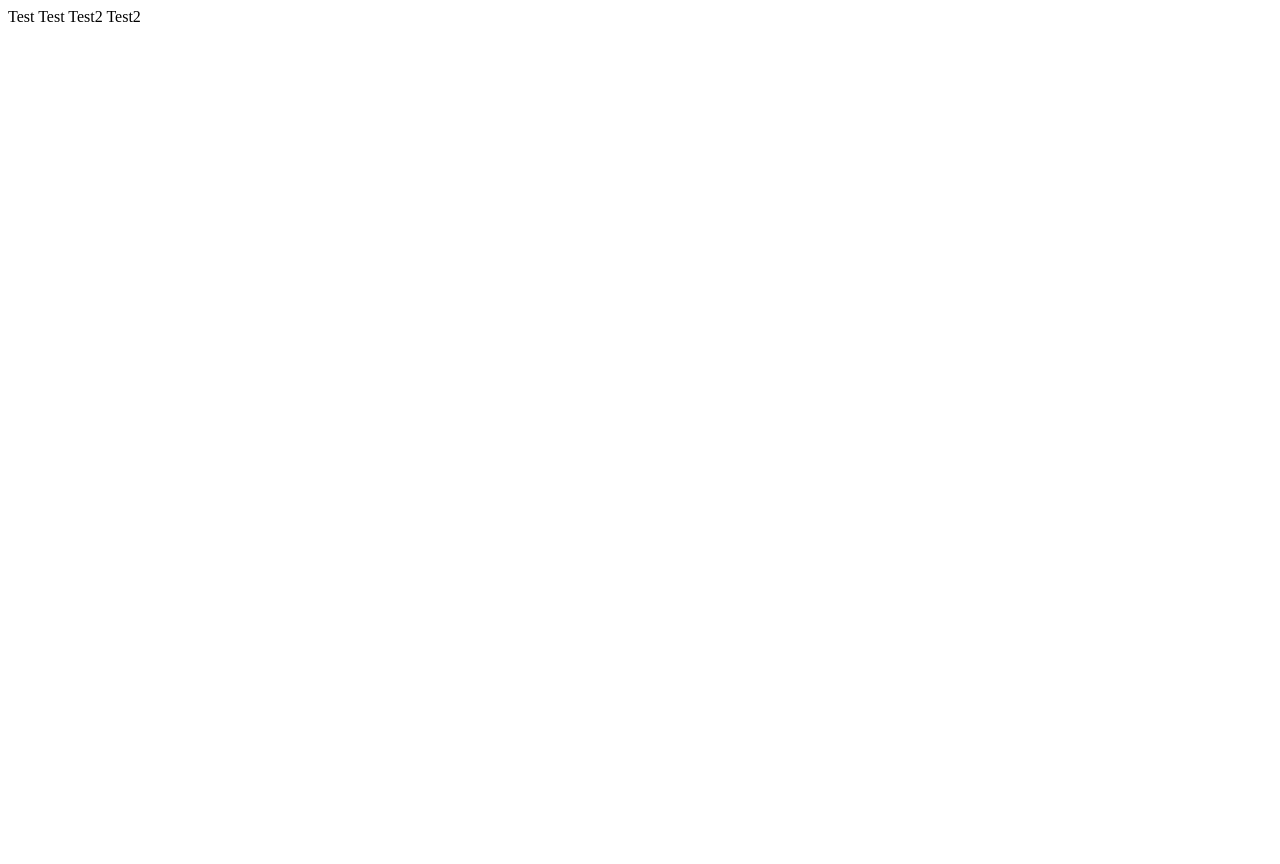
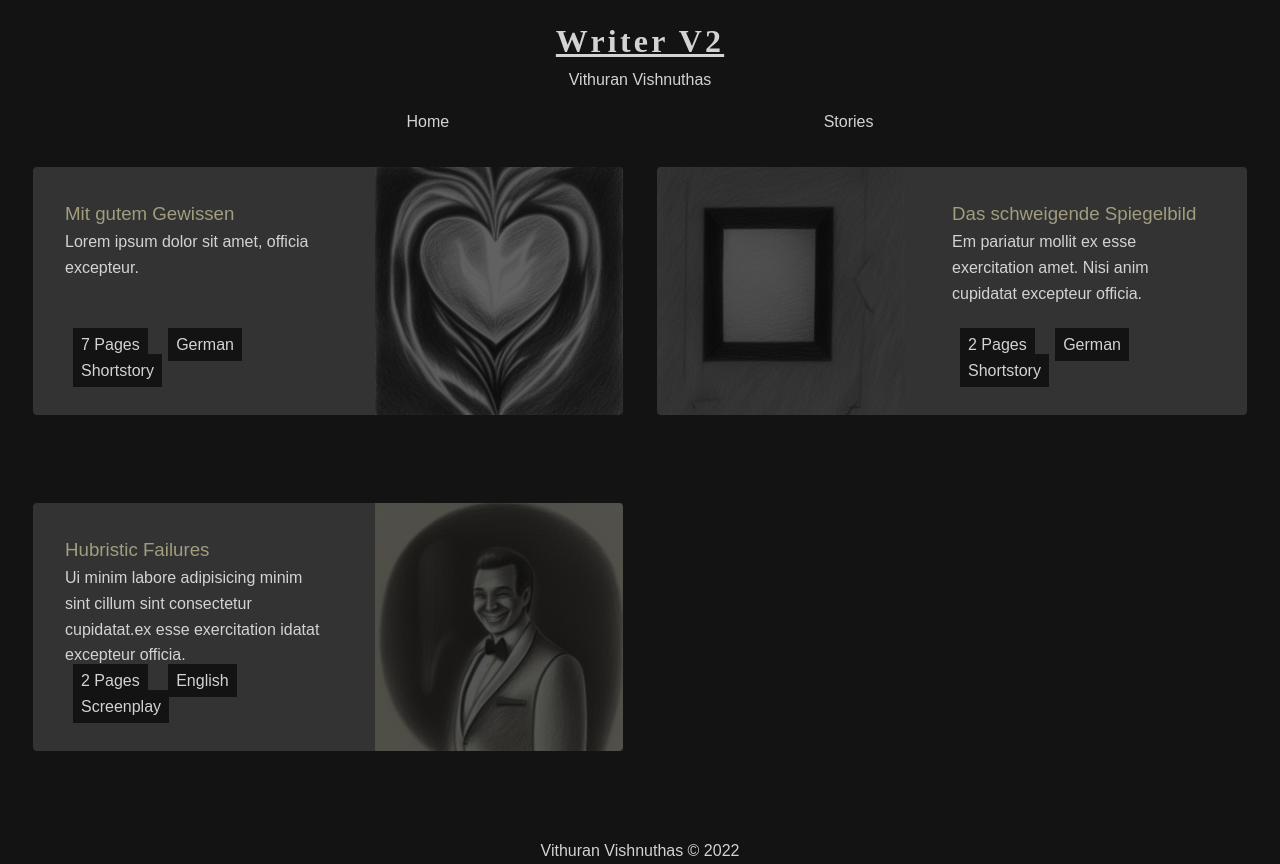
Before and after one commit to WriterV2/WriterV2.github.io, a plain HTML site: page docs/stories.html in a window 1280 px wide. Before the commit the page ends 800 px from the top, so only its background shows below. Drawn offline with Linux system fonts and the light colour scheme.

Commit message:
Add styling and content

```diff
--- a/docs/stories.html
+++ b/docs/stories.html
@@ -9,15 +9,64 @@
 </head>
 
 <body>
+    <header>
+        <u><h1><a href="./index.html">Writer V2</a></h1></u>
+        Vithuran Vishnuthas
+    </header>
+    <nav>
+            <a href="./index.html">Home</a>
+            <a href="./stories.html">Stories</a>
+    </nav>
+    <main>
 
 
-    Test
-    Test
+<a href=".&#x2F;stories&#x2F;mit_gutem_gewissen.pdf" style="background-image: url('.&#x2F;images&#x2F;mit_gutem_gewissen_image.png');" class="work-card" download>
+    <!--<article class="story-section" style="background-image: url('.&#x2F;images&#x2F;mit_gutem_gewissen_image.png');">-->
+            <div class="title-and-description">
+                <h3>Mit gutem Gewissen</h3>
+                <p>Lorem ipsum dolor sit amet, officia excepteur.</p>
+            </div>
+            <div class="info">
+                <span>7 Pages</span>
+                <span>German</span>
+                <span>Shortstory</span>
+            </div>
+            <!--</article>-->
+</a>
 
-    Test2
-    Test2
+<a href=".&#x2F;stories&#x2F;das_schweigende_spiegelbild.pdf" style="background-image: url('.&#x2F;images&#x2F;das_schweigende_spiegelbild_image.png');" class="work-card" download>
+    <!--<article class="story-section" style="background-image: url('.&#x2F;images&#x2F;das_schweigende_spiegelbild_image.png');">-->
+            <div class="title-and-description">
+                <h3>Das schweigende Spiegelbild</h3>
+                <p>Em pariatur mollit ex esse exercitation amet. Nisi anim cupidatat excepteur officia.</p>
+            </div>
+            <div class="info">
+                <span>2 Pages</span>
+                <span>German</span>
+                <span>Shortstory</span>
+            </div>
+            <!--</article>-->
+</a>
+
+<a href=".&#x2F;stories&#x2F;hubristic_failures.pdf" style="background-image: url('.&#x2F;images&#x2F;hubristic_failures_image.png');" class="work-card" download>
+    <!--<article class="story-section" style="background-image: url('.&#x2F;images&#x2F;hubristic_failures_image.png');">-->
+            <div class="title-and-description">
+                <h3>Hubristic Failures</h3>
+                <p>Ui minim labore adipisicing minim sint cillum sint consectetur cupidatat.ex esse exercitation idatat excepteur officia.</p>
+            </div>
+            <div class="info">
+                <span>2 Pages</span>
+                <span>English</span>
+                <span>Screenplay</span>
+            </div>
+            <!--</article>-->
+</a>
 
 
+    </main>
+    <footer>
+        Vithuran Vishnuthas &copy; 2022
+    </footer>
 </body>
 
 </html>
--- a/sass/style.scss
+++ b/sass/style.scss
@@ -0,0 +1,109 @@
+$background-color: #131313;
+$box-color: #333;
+$font-color: lightgray;
+$accent-color: #a29d7f;
+
+* {
+    box-sizing: border-box;
+    padding: 0;
+    margin: 0;
+    &:focus, &::selection {
+        background-color: inherit;
+        outline: none !important;
+        color: lighten($color: $font-color, $amount: 10);
+    }
+}
+
+body {
+    background-color: $background-color;
+    color: $font-color;
+    font-family: Arial, Helvetica, sans-serif;
+    line-height: 1.6;
+}
+
+header {
+    text-align: center;
+    padding: 1em 0em;
+    h1 {
+        font-family: 'Times New Roman', Times, serif;
+        letter-spacing: 0.1em;
+    }
+}
+
+nav {
+    display: flex;
+    justify-content: space-evenly;
+    align-items: center;
+    padding: 0em 2em;
+    background-color: $background-color;
+}
+
+main {
+    margin: 2em;
+    min-height: calc(100vh - 108.8px - 25.6px - 25.6px);
+    .work-card:nth-child(even) {
+        background-position: left;
+        align-items: flex-end;
+    }
+    display: grid;
+    row-gap: 2em;
+    column-gap: 2em;
+
+    @media screen and (min-width: 992px) {
+        grid-template-columns: 1fr 1fr;
+    }
+}
+
+footer {
+    text-align: center;
+}
+
+a {
+    text-decoration: none;
+    color: inherit;
+    &:hover {
+        border-color: $accent-color;
+        color: lighten($color: $font-color, $amount: 10);
+    }
+}
+
+.work-card {
+    padding: 2em;
+    background-color: $box-color;
+    border-radius: 0.3em;
+    background-repeat: no-repeat;
+    background-size: contain;
+    background-position: right;
+    border: 1px solid $background-color;
+    height: 250px;
+    display: flex;
+    flex-direction: column;
+    justify-content: space-between;
+    background-blend-mode: overlay;
+    .title-and-description, .info {
+        max-width: 50%;
+        h3 {
+            font-weight: lighter;
+            color: $accent-color;
+        }
+        @media screen and (max-width: 650px) {
+            font-size: 0.8em;
+            max-width: 70%;
+        }
+        @media screen and (max-width: 500px) {
+            font-size: 0.7em;
+            max-width: 100%;
+        }
+
+    }
+    .info {
+        span {
+            background-color: $background-color;
+            padding: 0.5em;
+            margin: 0 0.5em;
+        }
+    }
+    &:hover {
+        border: 1px solid $accent-color;
+    }
+}
```
Also changed, not shown: docs/index.html (+14 -1 lines), templates/base.html (+14 -1 lines), templates/index.html (+1 -1 lines), templates/stories.html (+13 -2 lines), docs/images/das_schweigende_spiegelbild_image.png (added), docs/images/hubristic_failures_image.png (added), docs/images/mit_gutem_gewissen_image.png (added), docs/style.css, 4 other files.
